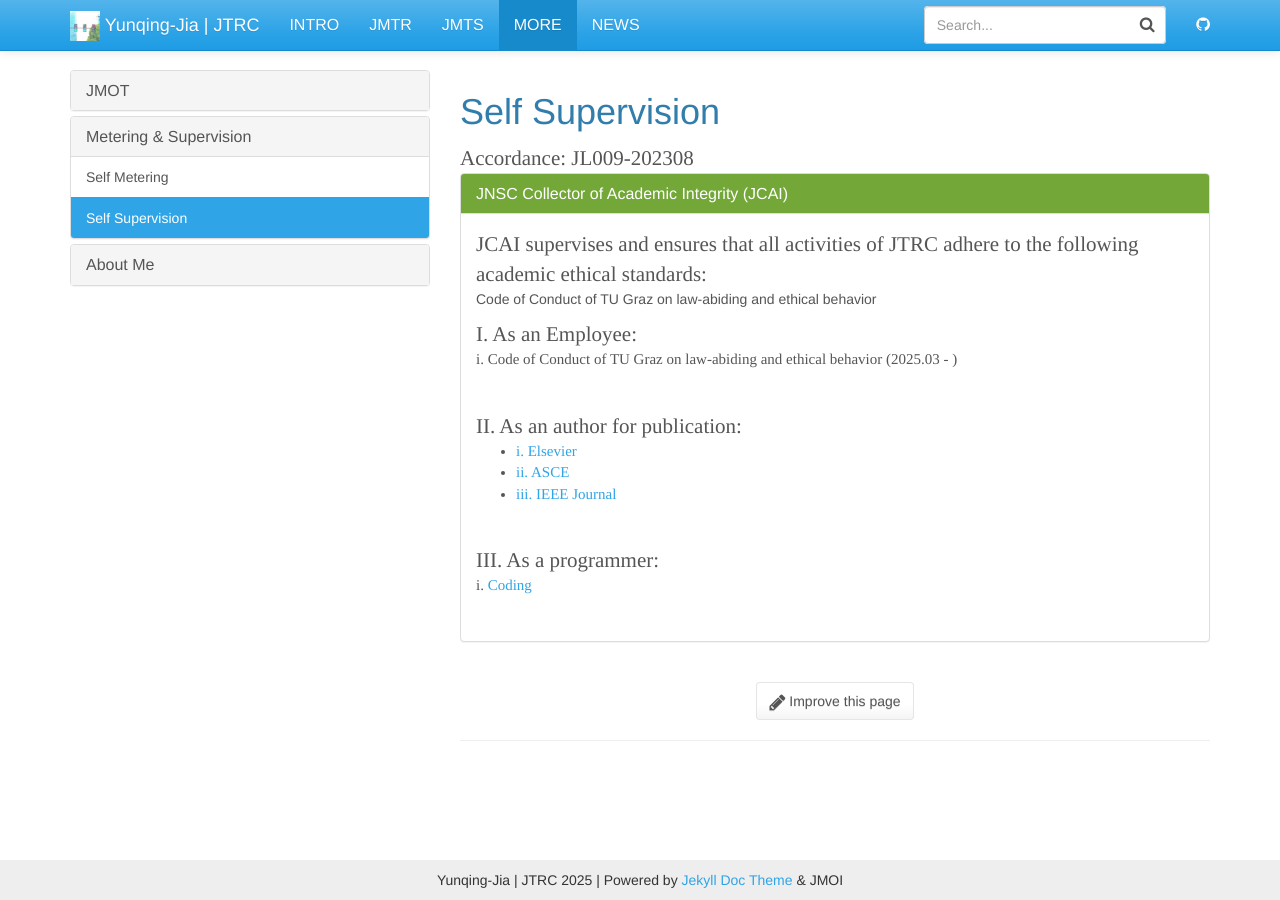
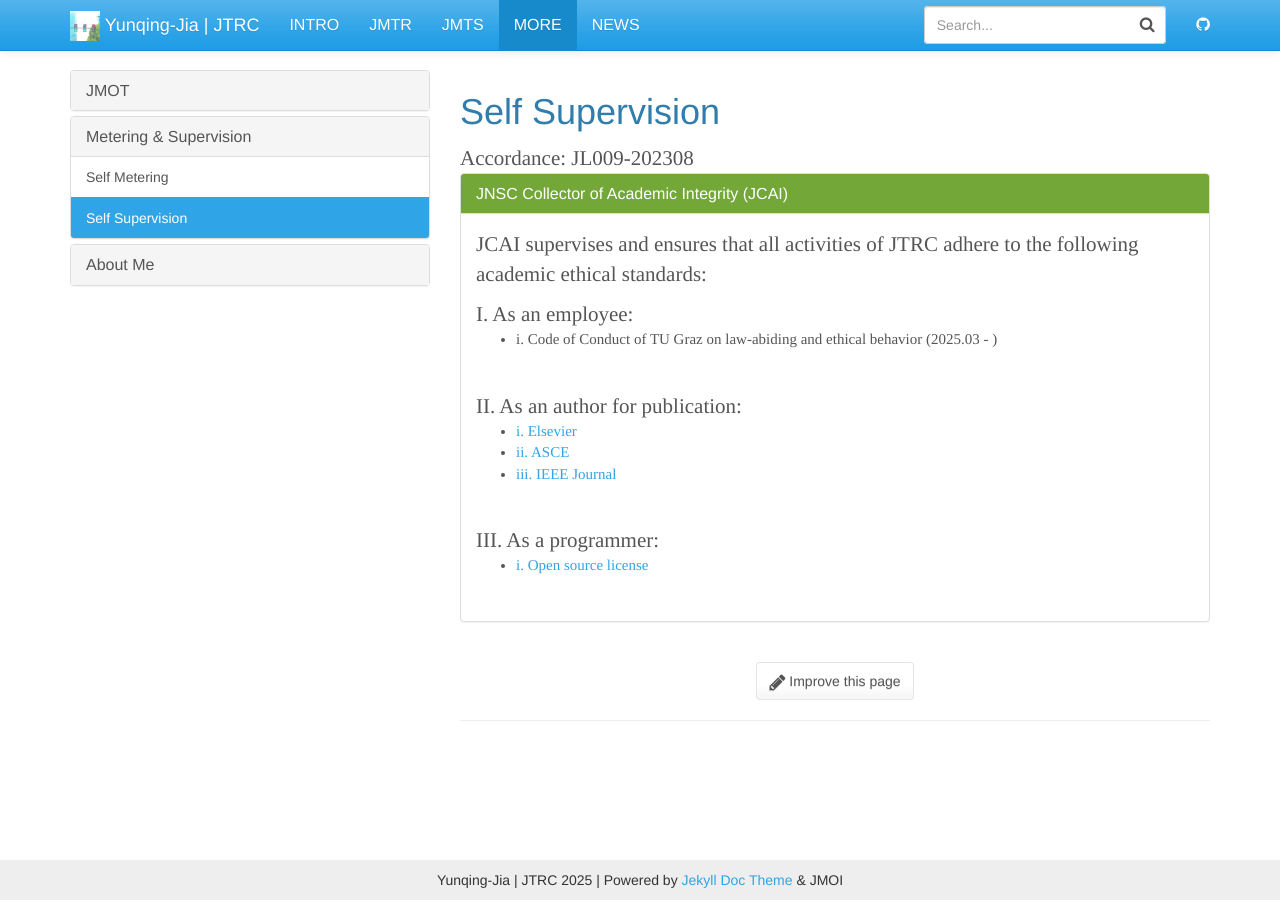
Before and after one commit to Yunqing-Jia/JTRC, a Jekyll site: the page built from _more/supervision.md, in a window 1280 px wide. Built offline with Jekyll 4.4.1, drawn with Linux system fonts in a browser that asks for light colours.

Commit message:
Update supervision.md

```diff
--- a/_more/supervision.md
+++ b/_more/supervision.md
@@ -31,14 +31,13 @@ font-size:15px;
 JCAI supervises and ensures that all activities of JTRC adhere to the following academic ethical standards:
 </div>
 
-Code of Conduct of TU Graz on law-abiding and ethical behavior
 <p>
 <div class="introh">
-        I. As an Employee:
+        I. As an employee:
 </div>
-<div class="introt">
-        i. Code of Conduct of TU Graz on law-abiding and ethical behavior (2025.03 - )
-</div>
+<ul class="introt">
+  <li>i. Code of Conduct of TU Graz on law-abiding and ethical behavior (2025.03 - )</li>
+</ul>
 </p>
 <br>
 
@@ -58,9 +57,9 @@ Code of Conduct of TU Graz on law-abiding and ethical behavior
 <div class="introh">
   III. As a programmer:
 </div>
-<div class="introt">
-        i. <a href="https://gist.github.com/nicolasdao/a7adda51f2f185e8d2700e1573d8a633">Coding</a>
-</div>
+<ul class="introt">
+  <li><a href="https://gist.github.com/nicolasdao/a7adda51f2f185e8d2700e1573d8a633" target="_blank">i. Open source license</a></li>
+</ul>
 </p>
 <br>
 </div>
```
